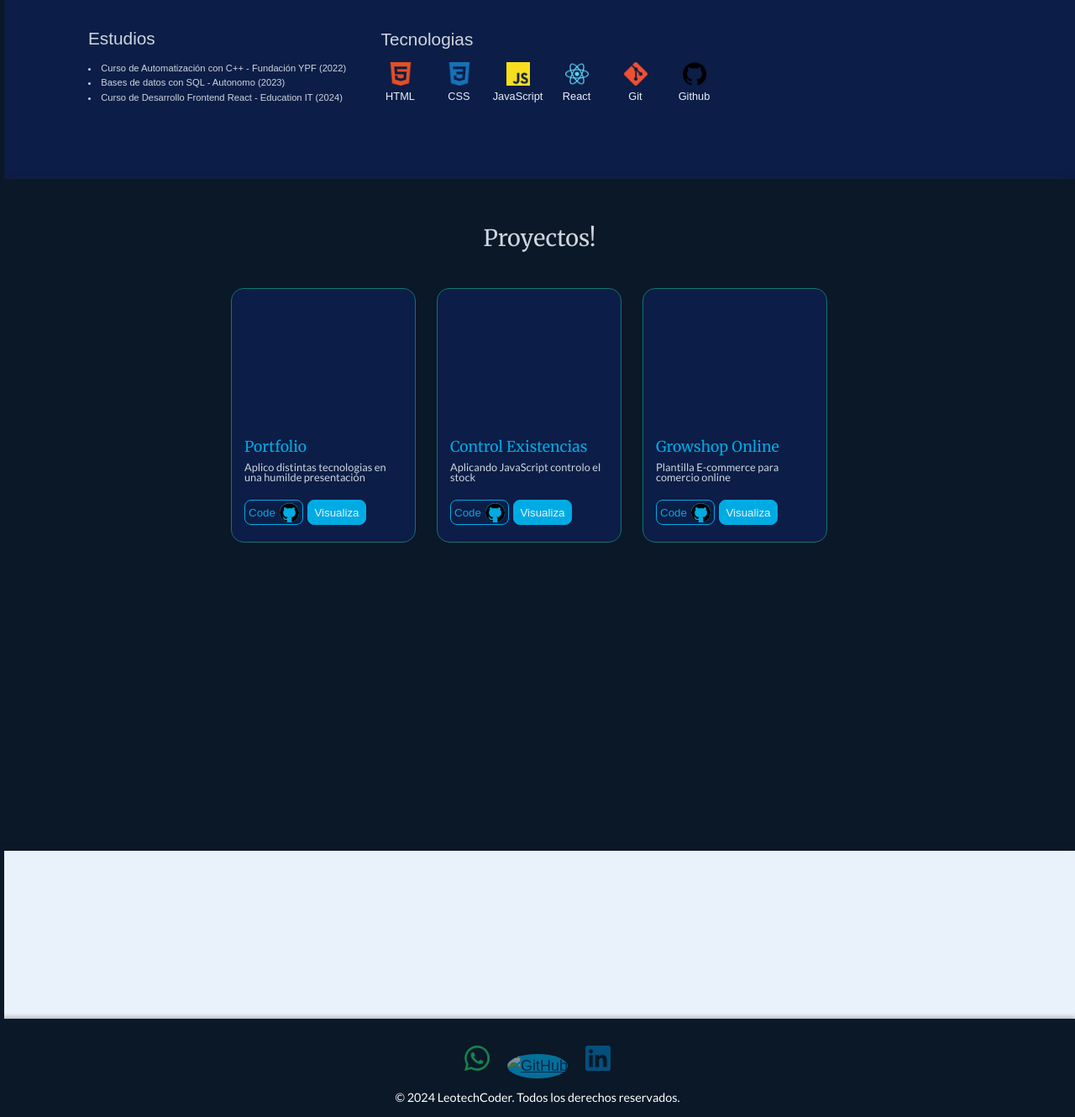
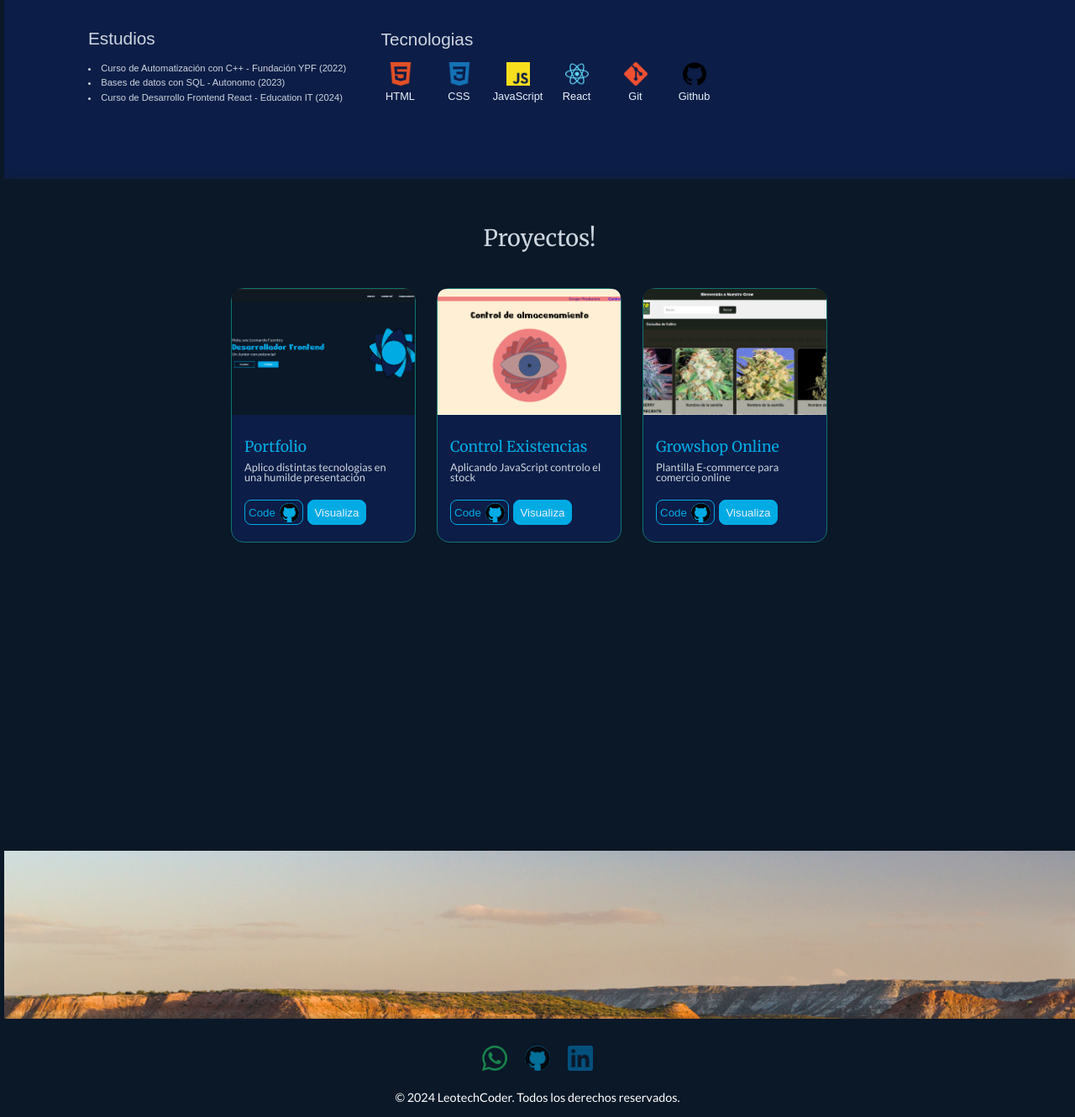
Before and after one commit to Leotechcoder/Portfolio, a plain HTML site: page index.html in a window 1280 px wide. Shown: the part 987-2317 px from the top of the page at 84% size. Drawn offline with Linux system fonts and the light colour scheme; the site is published under a folder, as on GitHub Pages, so addresses that start at the root find nothing.

Commit message:
corrijo enlaces de imagenes

```diff
--- a/index.html
+++ b/index.html
@@ -200,7 +200,7 @@
                     <img src="imagenes/Redes/PNG-contactos/whatsapp.png" alt="WhatsApp">
                 </a>
                 <a href="https://github.com/Leotechcoder" target="_blank" aria-label="GitHub">
-                    <img class="github" src="/imagenes/Redes/PNG/github.png" alt="GitHub">
+                    <img class="github" src="imagenes/Redes/PNG/github.png" alt="GitHub">
                 </a>
                 <a href="https://www.linkedin.com/in/leonardo-ezequiel-fuentes-51a050192/" target="_blank" aria-label="LinkedIn">
                     <img src="imagenes/Redes/PNG-contactos/linkedin.png" alt="LinkedIn">
--- a/position.css
+++ b/position.css
@@ -564,7 +564,7 @@ article p{
 #img1{
     width: 100%;
     height: 150px;
-    background-image: url(/imagenes/portfolio.png);
+    background-image: url("imagenes/portfolio.png");
     background-size:cover;
     background-position: center;
     border-radius: 10px 10px 0 0;
@@ -572,7 +572,7 @@ article p{
 #img2{
     width: 100%;
     height: 150px;
-    background-image: url(/imagenes/Control\ Stock.png);
+    background-image: url("imagenes/Control\ Stock.png");
     background-size: cover;
     background-position: center;
     border-radius: 10px 10px 0 0;
@@ -582,7 +582,7 @@ article p{
 #img3{
     width: 100%;
     height: 150px;
-    background-image: url(/imagenes/Growshop.png);
+    background-image: url("imagenes/Growshop.png");
     background-size: cover;
     background-position: center;
     border-radius: 10px 10px 0 0;
@@ -667,7 +667,7 @@ article p{
     width: 100%;
     height: 100%;
     transition: opacity 1s ease-in-out;
-    background-image: url("/imagenes/valle-de-la-luna-general-roca.jpg");
+    background-image: url("imagenes/valle-de-la-luna-general-roca.jpg");
     background-position: top;
     background-size:cover;
     opacity: 0.9;
```
